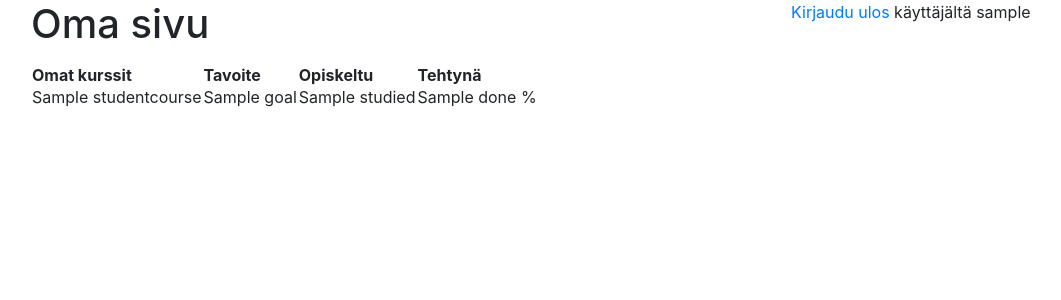
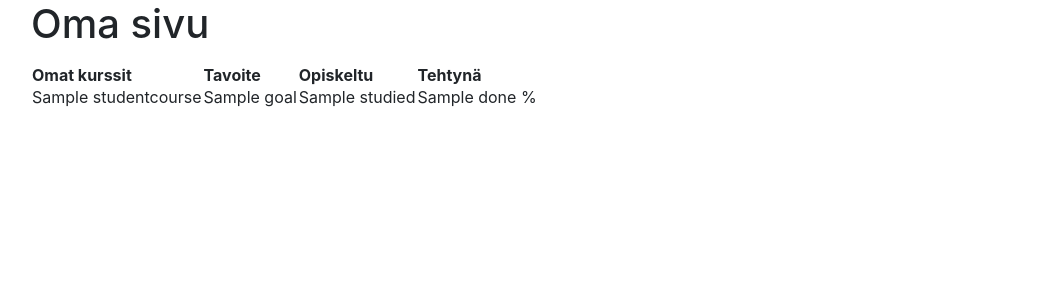
Before and after one commit to amalia53/tsoha-studytracker, a Flask app: template templates/student.html in a window 1280 px wide. Shown: the part 72-372 px from the top of the page, without its empty margins (54-1115 px from the left). Run offline with Flask 2, Linux system fonts and the light colour scheme; the template is opened without the code that fills it: most values are stand-ins (such as "Sample title", 1, 10 or a date in 2020); some libraries are stand-ins or nearby versions.

Commit message:
ulkoasua

```diff
--- a/templates/courses.html
+++ b/templates/courses.html
@@ -44,12 +44,6 @@
 	<hr>
 	{% endfor %}
 	<p>
-	{% if session.role == "student" %}
-	<a href="/student">Oma sivu</a>
-	{% else %}
-	<a href="/teacher">Oma sivu</a>
-	{% endif %}
-	<p>
     </div>
     <div class="col-4">
 	<form action="/courseadded" method="POST">
--- a/templates/student.html
+++ b/templates/student.html
@@ -25,7 +25,7 @@
     </ul>
   </nav>
   <div class="row">
-    <div class="col-8">
+    <div class="col-12">
 	<h1>Oma sivu</h1>
 	<p>
 	<p>
@@ -47,9 +47,5 @@
 	</table>
 	<p>
     </div>
-    <div class="col-4">
-	<p>
-	<a href="/logout">Kirjaudu ulos</a> käyttäjältä {{ username }}
-    </div>
   </div>
 </div>
```
